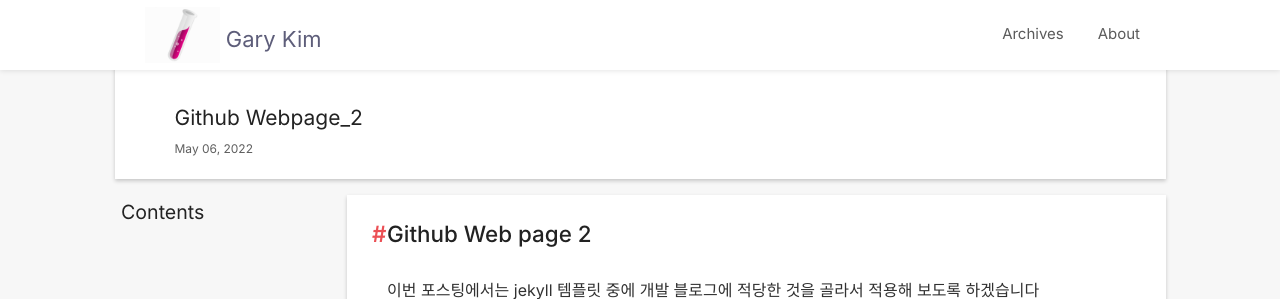
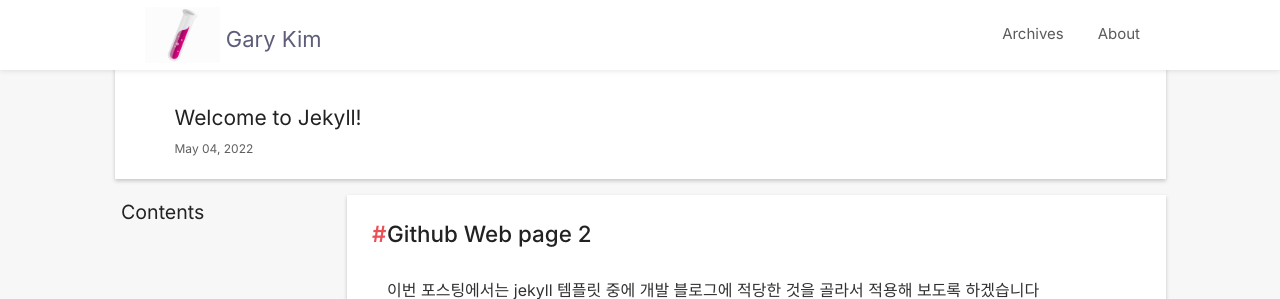
Before and after one commit to TKBIGDATA/TKBIGDATA.github.io, a Jekyll site: the page built from _posts/2022-05-06-github-webpage_2.md, in a window 1280 px wide and 900 px high. Shown: the top 299 px of the window. Built offline with Jekyll 4.4.1, drawn with Linux system fonts in a browser that asks for light colours; nearby versions of some CDN libraries; our own code applies the rules of GitHub Pages for plain Markdown files; comment, search, counter and statistics services are not loaded; some of the changed text lies outside the part shown.

Commit message:
web page 2

```diff
--- a/_posts/2022-05-06-github-webpage_2.md
+++ b/_posts/2022-05-06-github-webpage_2.md
@@ -1,3 +1,9 @@
+---
+layout: post
+title:  "Welcome to Jekyll!"
+date:   2022-05-04 11:20:17 +0900
+categories: jekyll update
+---
 # Github Web page 2
 
 이번 포스팅에서는 jekyll 템플릿 중에 개발 블로그에 적당한 것을 골라서 적용해 보도록 하겠습니다
```
